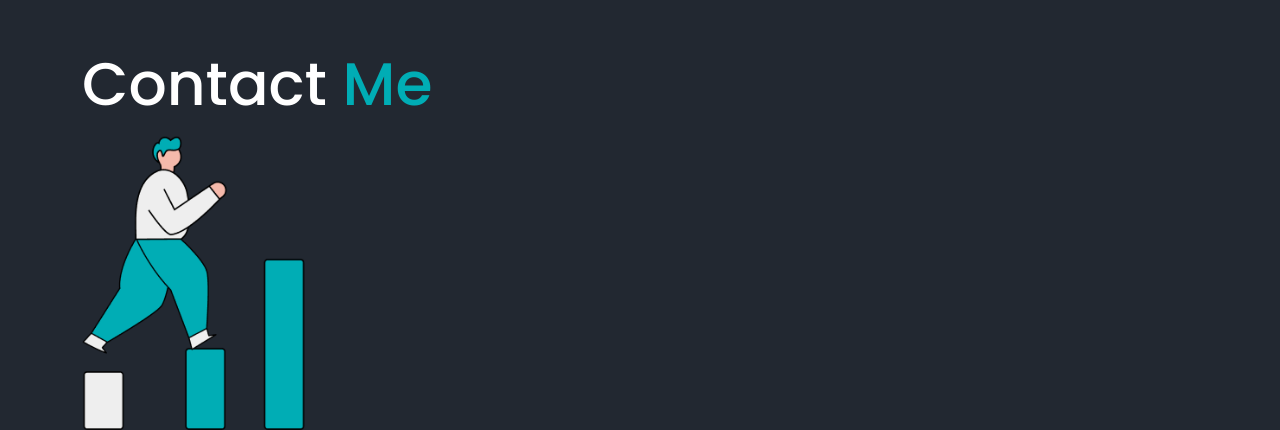
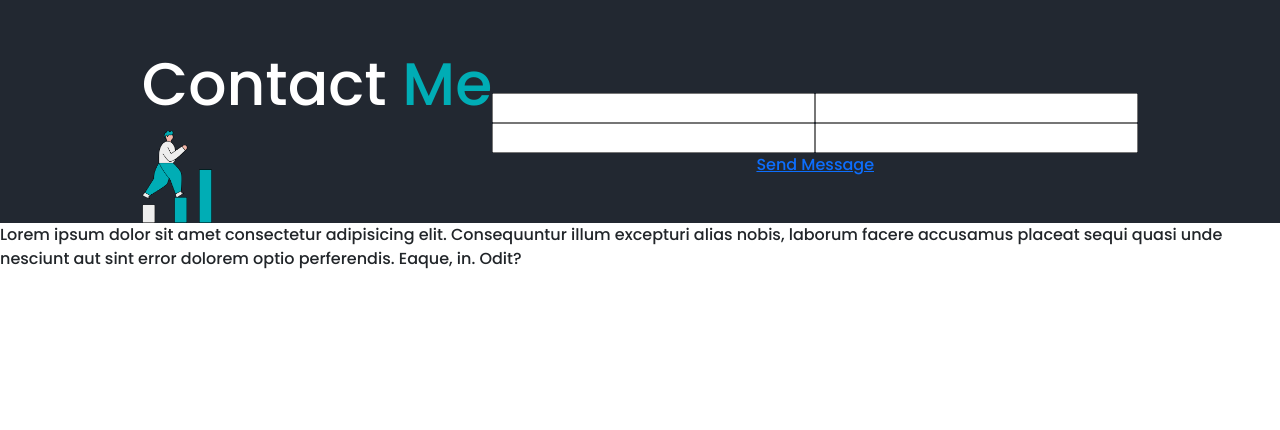
Before and after one commit to dev-140/simple-portfolio, a plain HTML site: page index.html in a window 1280 px wide. Shown: the part 2411-2841 px from the top of the page. After the commit the page ends 2698 px from the top, so only its background shows below. Drawn offline with nearby package versions, Linux system fonts and the light colour scheme.

Commit message:
Update index.html

```diff
--- a/index.html
+++ b/index.html
@@ -71,14 +71,37 @@
     </div>
 
     <div class="contact-container">
-        <div class="container">
-           <div class="d-flex flex-column">
-            <h2 class="hero-text">Contact <span class="green-text">Me</span></h2>
-            <img src="./assets/Group 2375.png" alt="" class="contact-img">
+        <div class="container d-flex align-items-center justify-content-center">
+           <div class="d-flex flex-column mr-10">
+                <h2 class="hero-text">Contact <span class="green-text">Me</span></h2>
+                <img src="./assets/Group 2375.png" alt="" class="contact-img">
+           </div>
+
+           <div class="form d-flex flex-column align-items-center">
+                <div class="d-flex">
+                    <div class="input-form col-6">
+                        <input type="text">
+                    </div>
+                    <div class="input-form col-6">
+                        <input type="text">
+                    </div>
+                </div>
+                <div class="d-flex">
+                    <div class="input-form col-6">
+                        <input type="text">
+                    </div>
+                    <div class="input-form col-6">
+                        <input type="text">
+                    </div>
+                </div>
+
+               <a href="#" class="button-contact d-flex align-items-center justify-content-center">Send Message</a>
            </div>
         </div>
     </div>
 
-    <div class="footer"></div>
+    <div class="footer">
+        <p>Lorem ipsum dolor sit amet consectetur adipisicing elit. Consequuntur illum excepturi alias nobis, laborum facere accusamus placeat sequi quasi unde nesciunt aut sint error dolorem optio perferendis. Eaque, in. Odit?</p>
+    </div>
 </body>
 </html>
```
